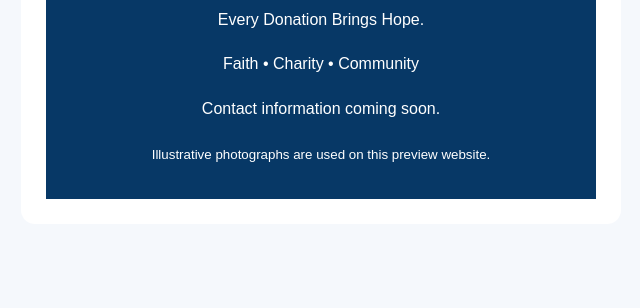
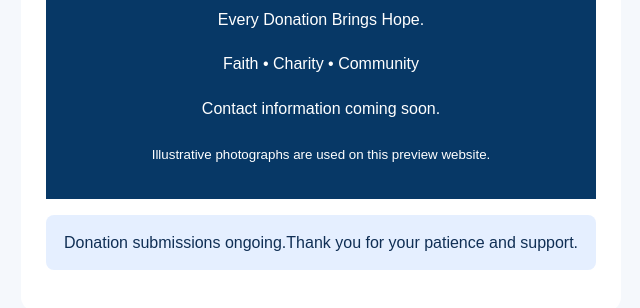
Before and after one commit to cmilano656-rgb/hope-and-care-foundation, a plain HTML site: page index.html in a window 1280 px wide. Shown: the part 3189-3497 px from the top of the page, without its empty margins (319-959 px from the left). Before the commit the page ends 3458 px from the top, so only its background shows below. Drawn offline with Linux system fonts and the light colour scheme.

Commit message:
Update index.html

```diff
--- a/index.html
+++ b/index.html
@@ -512,6 +512,12 @@ document.getElementById("donation-form")?.addEventListener("submit", async funct
   }
 });
 </script>
+</script>
+
+<p style="background:#e5efff;padding:15px;border-radius:8px;line-height:1.6;text-align:center;">
+Donation submissions ongoing.Thank you for your patience and support.
+</p>
 
 </body>
+</body>
 </html>
```
